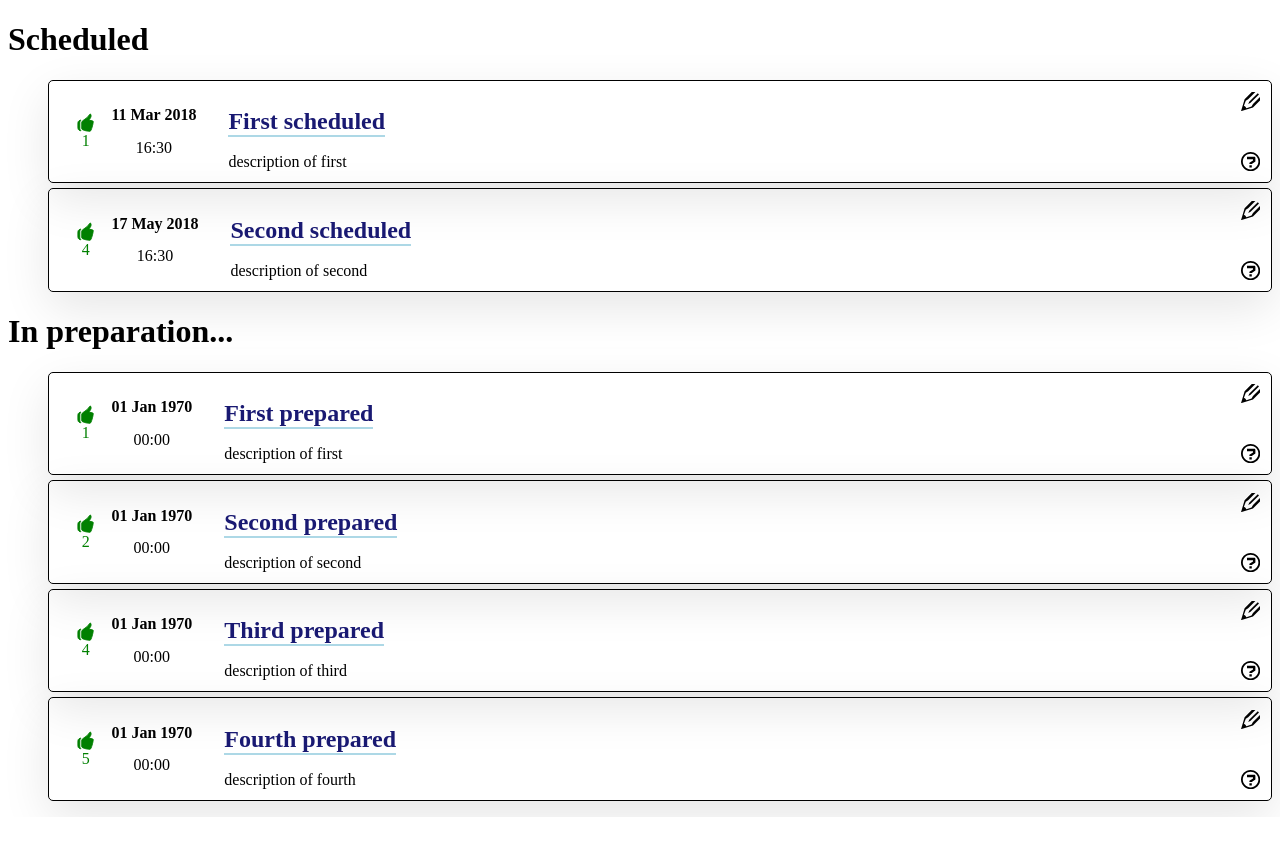
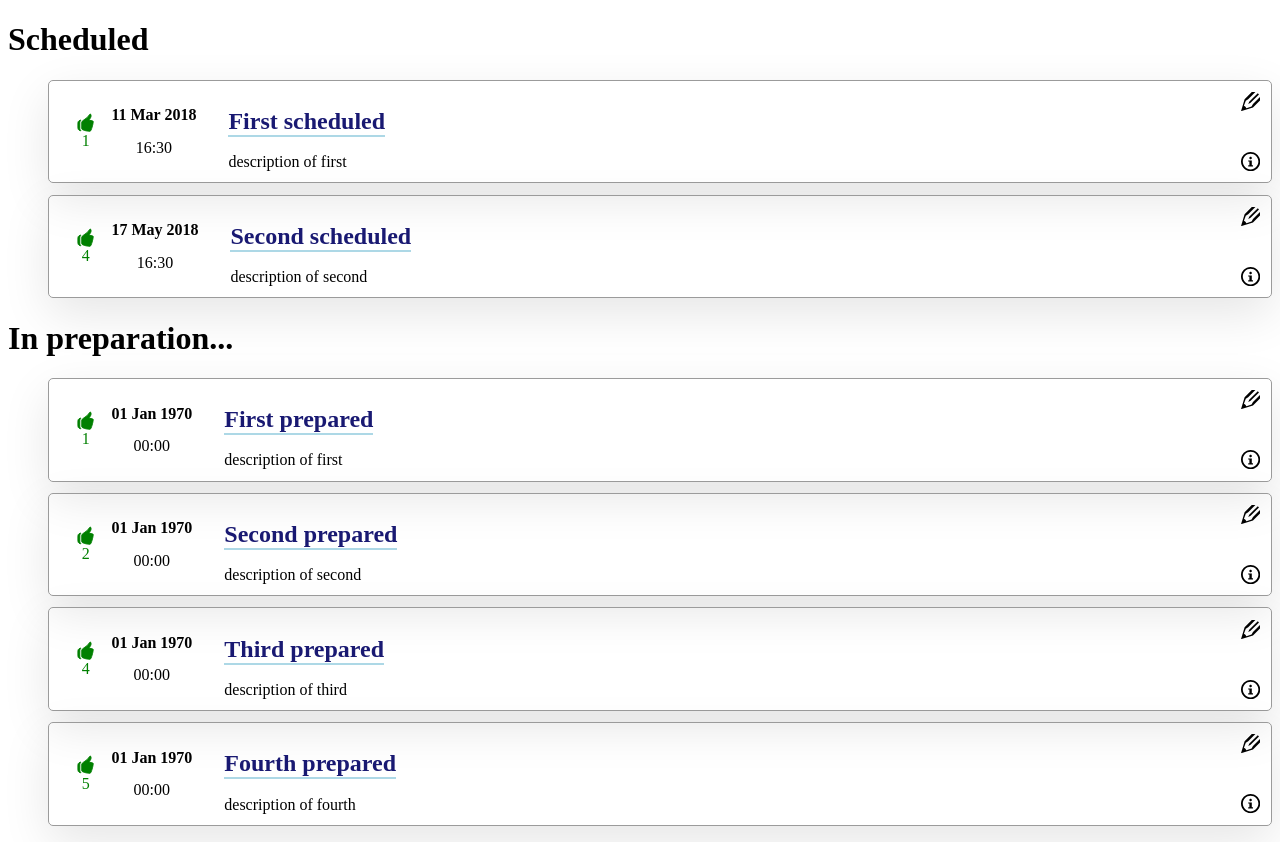
Before and after one commit to veljkoz/5i5-ngrx, an Angular app in the folder client/: page / in a window 1280 px wide. Before the commit the page ends 817 px from the top, so only its background shows below. Built offline with nearby package versions, Linux system fonts and the light colour scheme.

Commit message:
gui tweakings

```diff
--- a/client/src/app/app.component.html
+++ b/client/src/app/app.component.html
@@ -14,6 +14,12 @@
             <title>question</title>
             <path d="M14 22h4v4h-4zM22 8c1.105 0 2 0.895 2 2v6l-6 4h-4v-2l6-4v-2h-10v-4h12zM16 3c-3.472 0-6.737 1.352-9.192 3.808s-3.808 5.72-3.808 9.192c0 3.472 1.352 6.737 3.808 9.192s5.72 3.808 9.192 3.808c3.472 0 6.737-1.352 9.192-3.808s3.808-5.72 3.808-9.192c0-3.472-1.352-6.737-3.808-9.192s-5.72-3.808-9.192-3.808zM16 0v0c8.837 0 16 7.163 16 16s-7.163 16-16 16c-8.837 0-16-7.163-16-16s7.163-16 16-16z"></path>
         </symbol>
+        <symbol id="icon-info" viewBox="0 0 32 32">
+            <title>info</title>
+            <path d="M14 9.5c0-0.825 0.675-1.5 1.5-1.5h1c0.825 0 1.5 0.675 1.5 1.5v1c0 0.825-0.675 1.5-1.5 1.5h-1c-0.825 0-1.5-0.675-1.5-1.5v-1z"></path>
+            <path d="M20 24h-8v-2h2v-6h-2v-2h6v8h2z"></path>
+            <path d="M16 0c-8.837 0-16 7.163-16 16s7.163 16 16 16 16-7.163 16-16-7.163-16-16-16zM16 29c-7.18 0-13-5.82-13-13s5.82-13 13-13 13 5.82 13 13-5.82 13-13 13z"></path>
+        </symbol>
     </defs>
 </svg>
 
--- a/client/src/app/services/talk-data.service.ts
+++ b/client/src/app/services/talk-data.service.ts
@@ -5,6 +5,7 @@ import { Talk } from '../model/talk';
   providedIn: 'root'
 })
 export class TalkDataService {
+
 
   constructor() { }
 
@@ -33,4 +34,9 @@ export class TalkDataService {
       this.mock("Fourth prepared", new Date("2018/06/03 16:30:00"),true, "description of fourth", 5)
     ]
   }
+
+  public voteUp(talk: Talk): Talk {
+    talk.votesUp++;
+    return talk;
+  }
 }
--- a/client/src/app/talk-info/talk-info.component.html
+++ b/client/src/app/talk-info/talk-info.component.html
@@ -12,11 +12,11 @@
     </div>
 
     <div class="talkBox__talkDetails">
-        <h1>{{talkData.title}}</h1>
+        <h1><a href="#">{{talkData.title}}</a></h1>
         <div class="talkBox__talkDescription">{{talkData.description}}</div>
     </div>
     <div class="talkBox__talkControls">
-        <svg class="icon icon-pencil2 btn top"><use xlink:href="#icon-pencil2"></use></svg>
-        <svg class="icon icon-question btn bottom"><use xlink:href="#icon-question"></use></svg>
+        <svg class="icon icon-pencil2 btn"><use xlink:href="#icon-pencil2"></use></svg>
+        <svg class="icon icon-info btn"><use xlink:href="#icon-info"></use></svg>
     </div>
 </div>
--- a/client/src/app/talk-info/talk-info.component.scss
+++ b/client/src/app/talk-info/talk-info.component.scss
@@ -6,8 +6,8 @@
     padding: .7rem;
     box-shadow: 0 1rem 3rem rgba(#000, .1);
     display: flex;
-    border: solid 1px #000000;
-    margin-top: 5px;
+    border: solid 1px rgb(155, 155, 155);
+    margin-top: .7rem;
     &__votesUp {
         display: flex;
         flex-direction: column;
@@ -37,7 +37,10 @@
         border-bottom: 2px solid lightblue;
         color: rgb(25, 25, 114);
     }
-
+    a {
+        text-decoration: none;
+        color: currentColor;
+    }
     &__talkControls {
         //position: absolute;
         margin-left: auto;
@@ -46,13 +49,6 @@
         flex-direction: column;
         justify-content: space-between;
 
-        .top {
-            top: .2rem;
-        }
-
-        .bottom {
-            bottom: .2rem;
-        }
     }
 }
 
--- a/client/src/app/talk-info/talk-info.component.ts
+++ b/client/src/app/talk-info/talk-info.component.ts
@@ -1,5 +1,6 @@
 import { Component, OnInit, Input } from '@angular/core';
 import { Talk } from '../model/talk';
+import { TalkDataService } from '../services/talk-data.service';
 
 @Component({
   selector: 'app-talk-info',
@@ -11,13 +12,12 @@ export class TalkInfoComponent implements OnInit {
   @Input()
   talkData: Talk;
 
-  constructor() { }
+  constructor(private talkDataService: TalkDataService) { }
 
   ngOnInit() {
   }
 
   voteUp(){
-    this.talkData.votesUp++;
+    this.talkData = this.talkDataService.voteUp(this.talkData);
   }
-
 }
```
